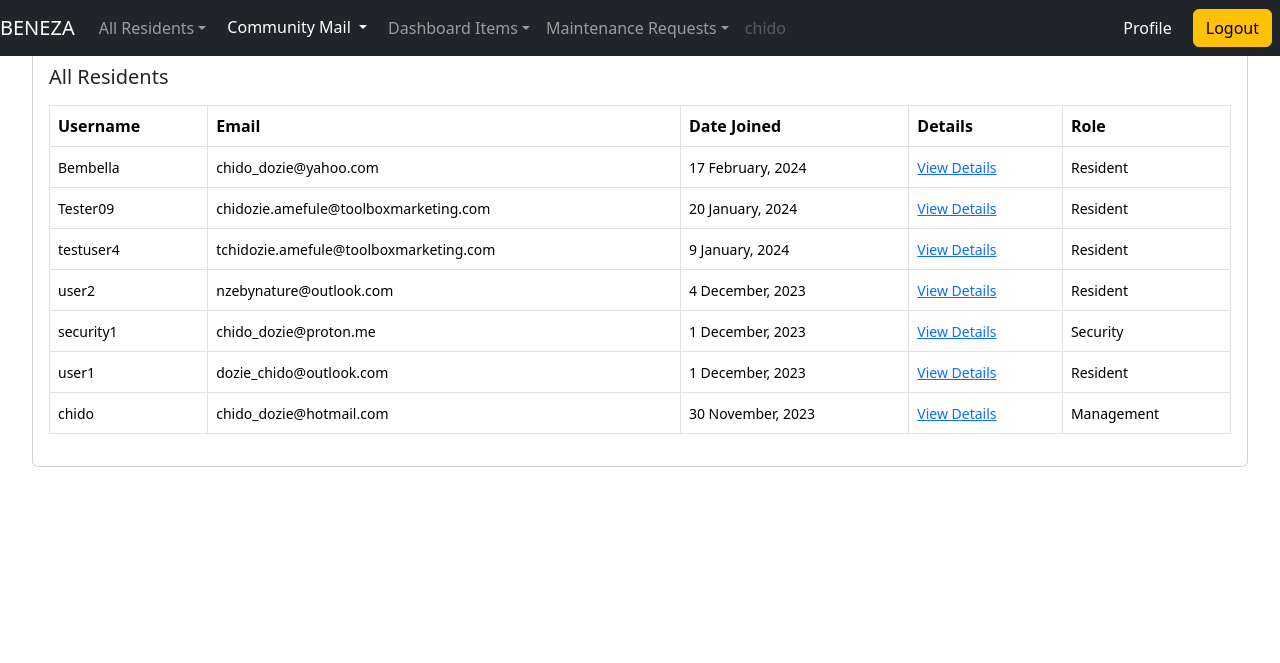
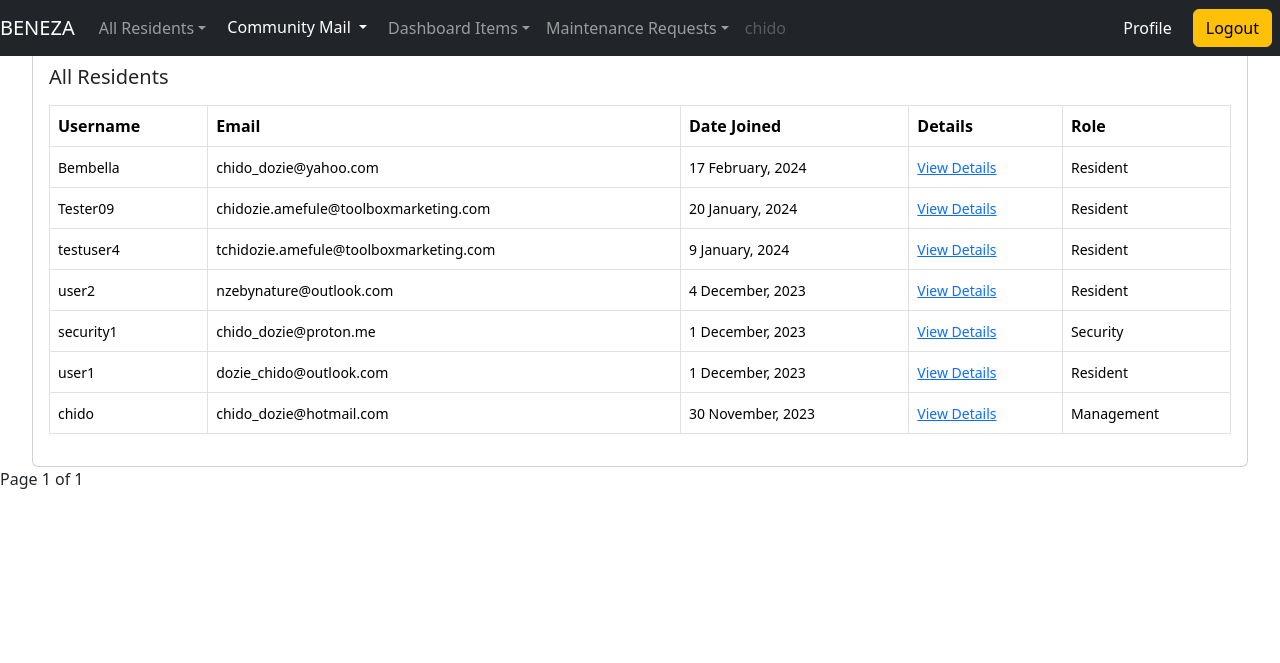
Before and after one commit to Chido100/estate_management_system, a Django app: page /accounts/all_residents/ in a window 1280 px wide. Shown: the top 663 px of the page. Run offline with Django 4.2, Linux system fonts and the light colour scheme; a user stored in the database is signed in; data comes from the database, SQL or seed files in the repository.

Commit message:
Added pagination to the all residents page

```diff
--- /dev/null
+++ b/ems/templates/pagination.html
@@ -0,0 +1,13 @@
+<div class="pagination">
+    <span class="step-links">
+        {% if users.has_previous %}
+            <a href="?page={{ users.previous_page_number }}">Previous</a>
+        {% endif %}
+        <span class="current">
+            Page {{ users.number }} of {{ users.paginator.num_pages }}
+        </span>
+        {% if users.has_next %}
+            <a href="?page={{ users.next_page_number }}">Next</a>
+        {% endif %}
+    </span>
+</div>
--- a/ems/templates/users/all_residents.html
+++ b/ems/templates/users/all_residents.html
@@ -38,5 +38,5 @@
         </table>
     </div>
 </div>
-
+{% include "pagination.html" with page=residents %}
 {% endblock content %}
--- a/ems/users/views.py
+++ b/ems/users/views.py
@@ -3,6 +3,7 @@ from django.contrib import messages
 from .models import User
 from .forms import RegisterResidentForm, UserUpdateForm, ProfileUpdateForm
 from django.contrib.auth.decorators import login_required
+from django.core.paginator import Paginator
 
 from django.contrib.auth import get_user_model
 from django.core.mail import EmailMessage
@@ -73,7 +74,16 @@ def register_resident(request):
 @login_required
 def all_residents(request):
     residents = User.objects.all().order_by("-date_joined")
-    return render(request, "users/all_residents.html", {"residents": residents})
+    paginator = Paginator(residents, 10)
+    try:
+        page_number = request.GET.get('page', 1)
+        users = paginator.page(page_number)
+    except PageNotAnInteger:
+        users = paginator.page(1)
+    except EmptyPage:
+        users = paginator.page(paginator.num_pages)
+
+    return render(request, "users/all_residents.html", {"residents": residents, 'users': users})
 
 
 
```
